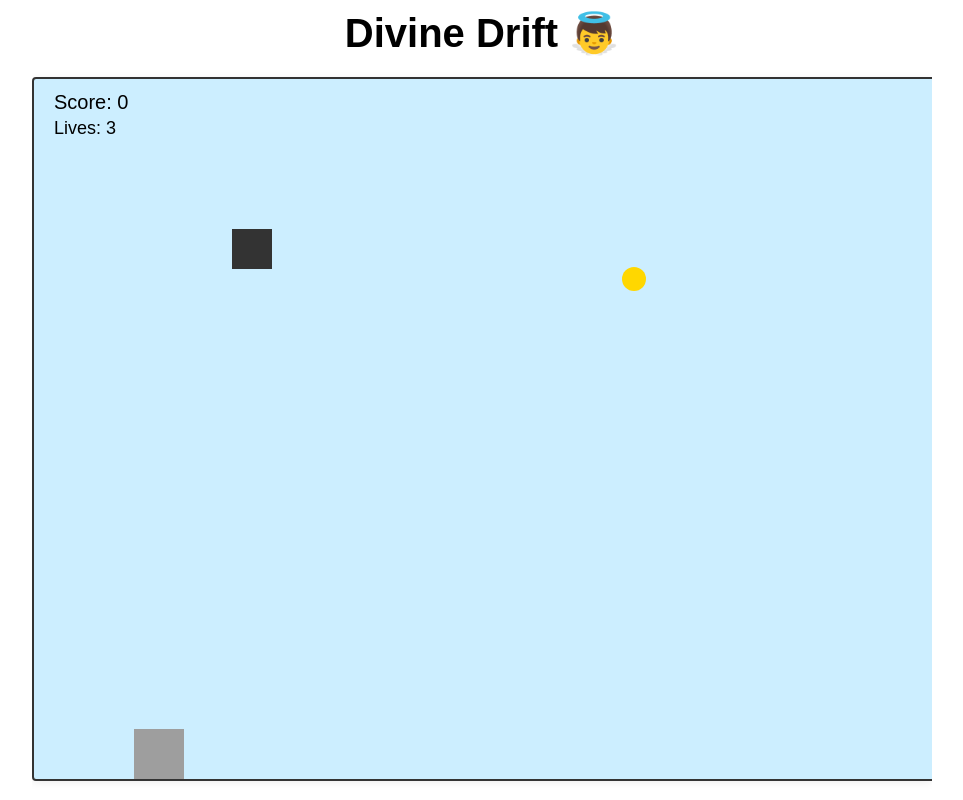
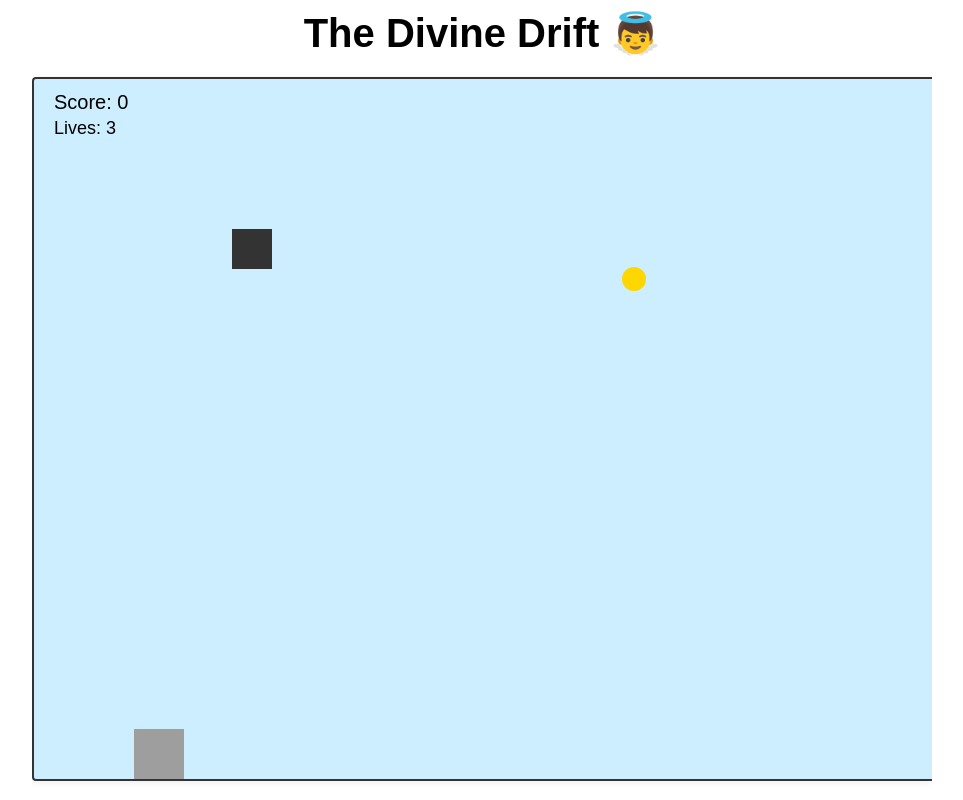
Before and after one commit to KhushiWalia09/Divine-Drift, a plain HTML site: page index.html in a window 1280 px wide. Shown: the whole page, without its empty margins (158-1121 px from the left). Drawn offline with Linux system fonts and the light colour scheme.

Commit message:
Updated gameplay and UI

```diff
--- a/index.html
+++ b/index.html
@@ -3,13 +3,14 @@
 
 <head>
     <meta charset="UTF-8">
-    <title>Wings of Fate</title>
+    <link rel="icon" type="image/png" href="/angel.png" />
+    <title>The Divine Drift</title>
     <meta name="viewport" content="width=device-width, initial-scale=1.0">
     <link rel="stylesheet" href="style.css">
 </head>
 <body>
 
-    <h1>Divine Drift 👼</h1>
+    <h1>The Divine Drift 👼</h1>
     <div class="game-container">
         <canvas id="gameCanvas"></canvas>
         <button id="restartBtn" class="restart-btn" style="display:none;">Restart Game</button>
```
